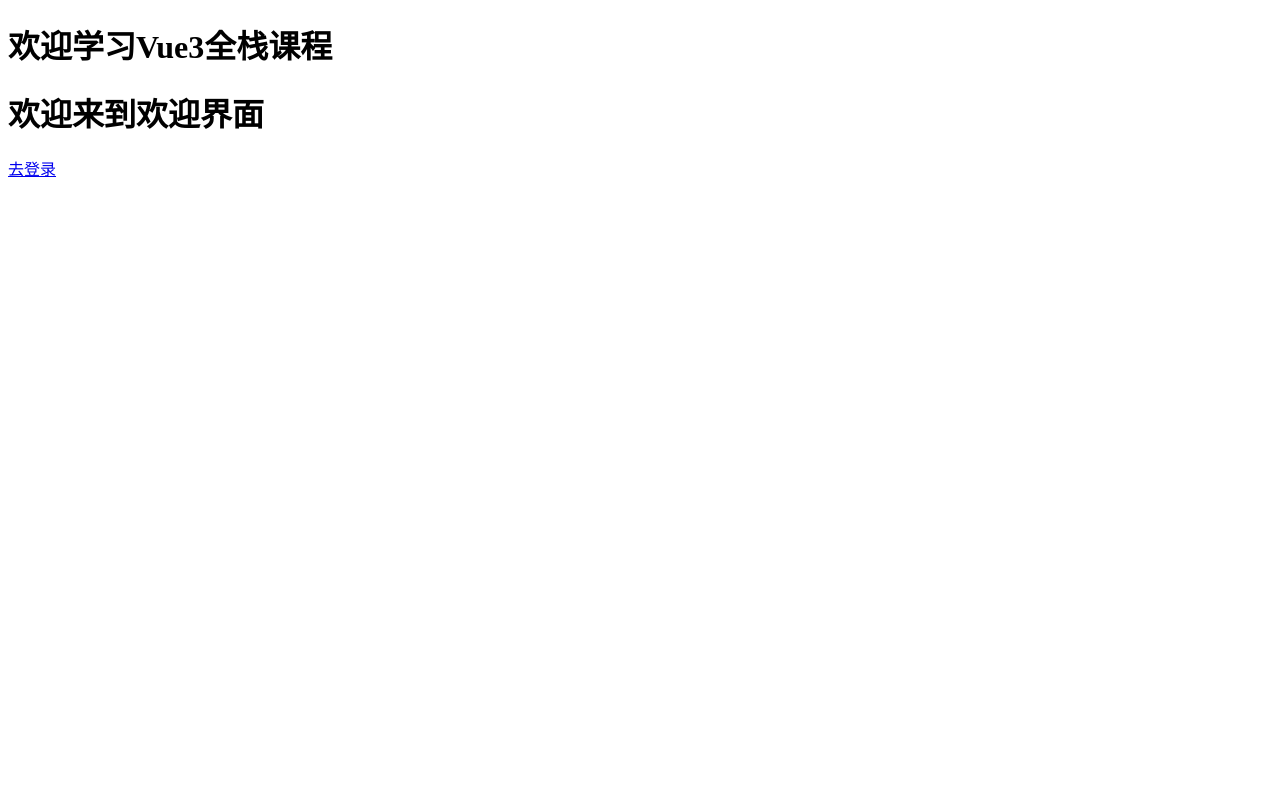
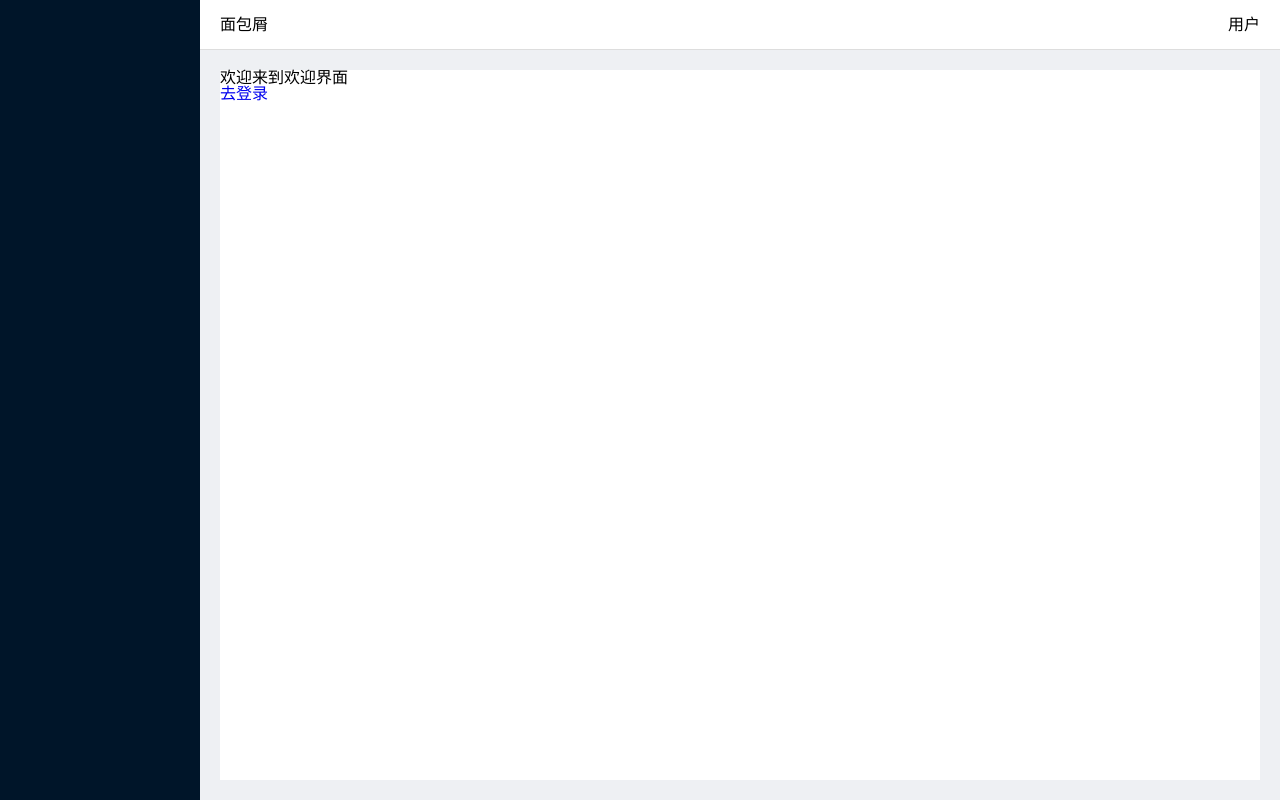
Before and after one commit to overflowerhidden/vue3.0_nodejs_rms, a Vue app: page /#/welcome in a window 1280 px wide. Built offline with nearby package versions, Linux system fonts and the light colour scheme.

Commit message:
首页布局

```diff
--- a/src/App.vue
+++ b/src/App.vue
@@ -5,14 +5,10 @@
 <script>
 export default {
   name: "app",
-  mounted() {
-    this.$storage.setItem("info", { name: "zhaopeng", age: 27 });
-    // console.log("info=>", this.$storage.getItem("info"));
-    // this.$storage.clearItem("age");
-    this.$storage.clearAll();
-  },
 };
 </script>
 
-<style>
+<style lang='scss'>
+@import "./assets/style/reset.css";
+@import "./assets/style/index.scss";
 </style>
--- /dev/null
+++ b/src/assets/style/index.scss
@@ -0,0 +1,82 @@
+html, body {
+  height: 100%;
+  width: 100%;
+}
+*:not([class^='el-']) {
+  box-sizing: border-box;
+}
+.white{
+  background-color: #ffffff;
+}
+a{
+  text-decoration: none;
+}
+.gray{
+  background-color: #eef0f3;
+}
+.mr10{
+  margin-right: 10px;
+}
+.mr20{
+  margin-right: 20px;
+}
+.mb20{
+  margin-bottom: 20px;
+}
+.m-lr10{
+  margin-left: 10px;
+  margin-right: 10px;
+}
+.p20{
+  padding: 20px;
+}
+.pl20{
+  padding-left: 20px;
+}
+.text-right{
+  text-align: right;
+}
+.fr{
+  float: right;
+}
+.flex{
+  display: flex;
+}
+.flex-between{
+  display: flex;
+  justify-content: space-between;
+}
+.flex-center{
+  display: flex;
+  justify-content: center;
+}
+.tips{
+  margin-left: 15px;
+  color: #787878;
+}
+
+
+/*
+* 公共样式
+*/
+.query-form {
+  background-color: #ffffff;
+  padding: 22px 20px 0;
+  border-radius: 5px;
+}
+.base-table {
+  border-radius: 5px;
+  background: #ffffff;
+  margin-top: 20px;
+  margin-bottom: 20px;
+  .action {
+    border-radius: 5px 5px 0px 0px;
+    background: #ffffff;
+    padding: 20px;
+    border-bottom: 1px solid #ece8e8;
+  }
+  .pagination {
+    text-align: right;
+    padding: 10px;
+  }
+}
--- /dev/null
+++ b/src/assets/style/reset.css
@@ -0,0 +1,2 @@
+/* 请尽量不要直接更改此reset文件 */
+html,body,div,span,applet,object,iframe,h1,h2,h3,h4,h5,h6,p,blockquote,pre,a,abbr,acronym,address,big,cite,code,del,dfn,em,img,ins,kbd,q,s,samp,small,strike,strong,sub,sup,tt,var,b,u,i,center,dl,dt,dd,ol,ul,li,fieldset,form,label,legend,table,caption,tbody,tfoot,thead,tr,th,td,article,aside,canvas,details,embed,figure,figcaption,footer,header,hgroup,menu,nav,output,ruby,section,summary,time,mark,audio,video{border:0;font-size:100%;font:inherit;vertical-align:baseline;margin:0;padding:0}article,aside,details,figcaption,figure,footer,header,hgroup,menu,nav,section{display:block}body{line-height:1}ol,ul{list-style:none}blockquote,q{quotes:none}blockquote:before,blockquote:after,q:before,q:after{content:none}table{border-collapse:collapse;border-spacing:0}
--- a/src/components/Home.vue
+++ b/src/components/Home.vue
@@ -1,7 +1,17 @@
 <template>
-  <div>
-    <h1>欢迎学习Vue3全栈课程</h1>
-    <router-view></router-view>
+  <div class="basic-layout">
+    <div class="nav-side"></div>
+    <div class="content-right">
+      <div class="nav-top">
+        <div class="bread">面包屑</div>
+        <div class="user-info">用户</div>
+      </div>
+      <div class="wrapper">
+        <div class="main-page">
+          <router-view></router-view>
+        </div>
+      </div>
+    </div>
   </div>
 </template>
 
@@ -11,5 +21,37 @@
 };
 </script>
 
-<style>
+<style lang="scss">
+.basic-layout {
+  position: relative;
+  .nav-side {
+    position: fixed;
+    width: 200px;
+    height: 100vh;
+    background-color: #001529;
+    color: #fff;
+    overflow-y: auto;
+    transition: width 0.5s;
+  }
+  .content-right {
+    margin-left: 200px;
+    .nav-top {
+      height: 50px;
+      line-height: 50px;
+      display: flex;
+      justify-content: space-between;
+      border-bottom: 1px solid #ddd;
+      padding: 0 20px;
+    }
+    .wrapper {
+      background-color: #eef0f3;
+      padding: 20px;
+      height: calc(100vh - 50px);
+      .main-page{
+        background-color: #fff;
+        height: 100%;
+      }
+    }
+  }
+}
 </style>
```
Also changed, not shown: src/assets/images/welcome.png (added).
